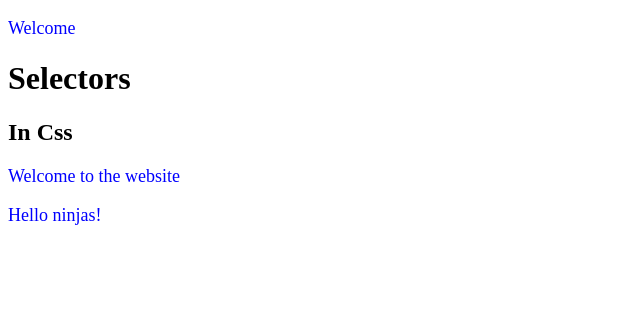
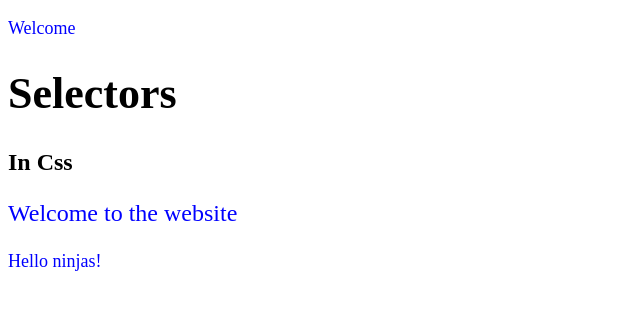
Before and after one commit to ArkadiuszKalka/css, a plain HTML site: page index.html in a window 1280 px wide. Shown: the whole page, without its empty margins (0-640 px from the left). Drawn offline with Linux system fonts and the light colour scheme.

Commit message:
Dodano komentarze do pliku syntax.css

```diff
--- a/css/syntax.css
+++ b/css/syntax.css
@@ -1,4 +1,26 @@
+/***************************************
+*
+* Piersze kroki w CSS
+*
+* Arkadiusz Kałka
+*
+***************************************/
+
+
+/* Style dla wszystkich tagów <p> */
+
 p{
     font-size: 18px;
-    color: blue;
+    color: blue
 }
+
+#header p{
+    font-size: 24px;
+}
+
+/* style dla tagów header */
+
+h1{
+    font-size: 44px;
+
+}
```
